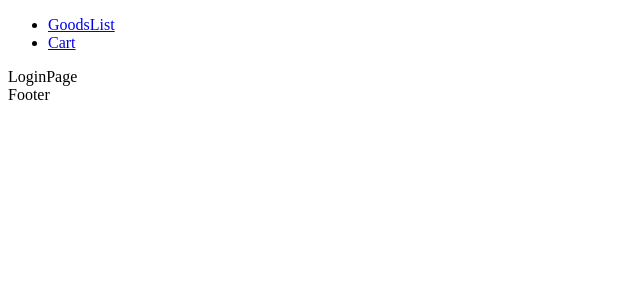
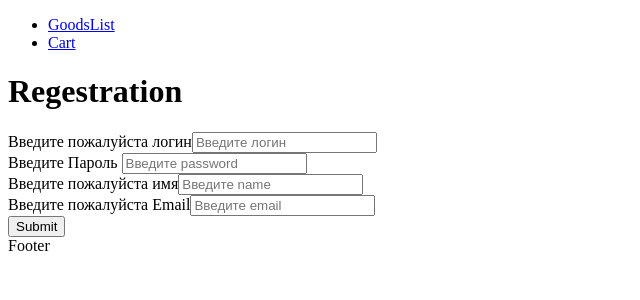
Before and after one commit to vadimlelik/react-im, a React (Create React App) app in the folder client/: page /auth/login in a window 1280 px wide. Shown: the top 300 px of the page, without its empty margins (0-640 px from the left). Built offline with nearby package versions, Linux system fonts and the light colour scheme.

Commit message:
add registration form

```diff
--- a/client/package.json
+++ b/client/package.json
@@ -3,6 +3,7 @@
   "version": "0.1.0",
   "private": true,
   "dependencies": {
+    "@hookform/resolvers": "^2.9.9",
     "@reduxjs/toolkit": "^1.8.5",
     "@testing-library/jest-dom": "^5.16.5",
     "@testing-library/react": "^13.4.0",
@@ -10,10 +11,12 @@
     "axios": "^1.0.0",
     "react": "^18.2.0",
     "react-dom": "^18.2.0",
+    "react-hook-form": "^7.37.0",
     "react-redux": "^8.0.4",
     "react-router-dom": "^6.4.2",
     "react-scripts": "5.0.1",
-    "web-vitals": "^2.1.4"
+    "web-vitals": "^2.1.4",
+    "yup": "^0.32.11"
   },
   "scripts": {
     "start": "react-scripts start",
--- a/client/src/App.js
+++ b/client/src/App.js
@@ -24,10 +24,10 @@ function App() {
           <Route path='new-goods' element={<h1>NewGoods</h1>} />
         </Route>
         <Route path='auth' element={<AuthLayout />} >
-          {/* <Route index element={<Navigate to={'auth/signUp'} />} /> */}
+          <Route index element={<Navigate to={'auth/signUp'} />} />
           <Route path='login' element={<LoginPage />} />
-          {/* <Route path='signUp' element={<SignUpPage />} /> */}
-          {/* <Route path='*' element={<Navigate to={'auth/signUp'} />} /> */}
+          <Route path='signUp' element={<SignUpPage />} />
+          <Route path='*' element={<Navigate to={'/auth/signUp'} />} />
         </Route >
 
       </Routes>
--- /dev/null
+++ b/client/src/components/Input/Input.jsx
@@ -0,0 +1,18 @@
+import React from "react";
+
+const Input = ({ label, register, errors, name }) => {
+  console.log(errors);
+  return (
+    <>
+      <input
+        {...register(name, { required: true })}
+        aria-invalid={errors.firstName ? "true" : "false"}
+      />
+
+      {errors.name?.type === "required" && (
+        <p role="alert">First name is required</p>
+      )}
+    </>
+  );
+};
+export default Input;
--- a/client/src/page/LoginPage/LoginPage.jsx
+++ b/client/src/page/LoginPage/LoginPage.jsx
@@ -1,7 +1,80 @@
 import React from "react";
+import { useForm } from "react-hook-form";
+
+import { yupResolver } from "@hookform/resolvers/yup";
+import * as yup from "yup";
+
+// import Input from "../../components/Input/Input";
+
+const schema = yup
+  .object({
+    login: yup.string().required(),
+    name: yup.string().required(),
+    email: yup.string().email(),
+  })
+  .required();
 
 const LoginPage = () => {
-  return <div>LoginPage</div>;
+  const {
+    register,
+    formState: { errors },
+    handleSubmit,
+  } = useForm({
+    resolver: yupResolver(schema),
+  });
+
+  const onSubmit = (data) => console.log(data);
+
+  return (
+    <div>
+      <h1> Regestration </h1>
+      <form onSubmit={handleSubmit(onSubmit)}>
+        <div>
+          <label> Введите пожалуйста логин</label>
+          <input
+            {...register("login", { required: true })}
+            aria-invalid={errors.login ? "true" : "false"}
+            placeholder="Введите логин"
+          />
+          {errors.login?.type === "required" && (
+            <p role="alert">Введите пожалуйста Login</p>
+          )}
+        </div>
+        <div>
+          <label> Введите Пароль </label>
+          <input
+            {...register("password", { required: true })}
+            aria-invalid={errors.password ? "true" : "false"}
+            placeholder="Введите password"
+          />
+          {errors.password?.type === "required" && (
+            <p role="alert">Введите пожалуйста Login</p>
+          )}
+        </div>
+        <div>
+          <label> Введите пожалуйста имя</label>
+          <input
+            {...register("name", { required: true })}
+            aria-invalid={errors.name ? "true" : "false"}
+            placeholder="Введите name"
+          />
+          {errors.name?.type === "required" && (
+            <p role="alert">Введите пожалуйста Name</p>
+          )}
+        </div>
+        <div>
+          <label> Введите пожалуйста Email</label>
+          <input
+            {...register("email", { required: true })}
+            aria-invalid={errors.email ? "true" : "false"}
+            placeholder="Введите email"
+          />
+          {errors.email?.message && <p role="alert">{errors.email.message}</p>}
+        </div>
+        <input type="submit" />
+      </form>
+    </div>
+  );
 };
 
 export default LoginPage;
--- a/client/src/page/SignUpPage/SignUpPage.jsx
+++ b/client/src/page/SignUpPage/SignUpPage.jsx
@@ -1,7 +1,58 @@
 import React from "react";
+import { useForm } from "react-hook-form";
+
+import { yupResolver } from "@hookform/resolvers/yup";
+import * as yup from "yup";
+
+const schema = yup
+  .object({
+    password: yup.string().required(),
+    email: yup.string().email(),
+  })
+  .required();
 
 const SignUpPage = () => {
-  return <div>SignUpPage</div>;
+  const {
+    register,
+    formState: { errors },
+    handleSubmit,
+  } = useForm({
+    resolver: yupResolver(schema),
+  });
+
+  console.log(errors);
+  const onSubmit = (data) => console.log(data);
+
+  return (
+    <div>
+      <h1>SignUpPage</h1>
+      <form onSubmit={handleSubmit(onSubmit)}>
+        <div>
+          <label> Введите Пароль </label>
+          <input
+            {...register("password", { required: true })}
+            aria-invalid={errors.password ? "true" : "false"}
+            placeholder="Введите password"
+          />
+          {errors.password?.message && (
+            <p role="alert">Введите пожалуйста password</p>
+          )}
+        </div>
+        <div>
+          <label> Введите Email</label>
+
+          <input
+            {...register("email", { required: true })}
+            aria-invalid={errors.email ? "true" : "false"}
+            placeholder="Введите email"
+          />
+          {errors.email?.message && <p role="alert">{errors.email.message}</p>}
+
+          <input type="submit" />
+        </div>
+      </form>
+    </div>
+  );
 };
 
 export default SignUpPage;
```
Also changed, not shown: 1 other file (tests, documents, lock files or other folders).
